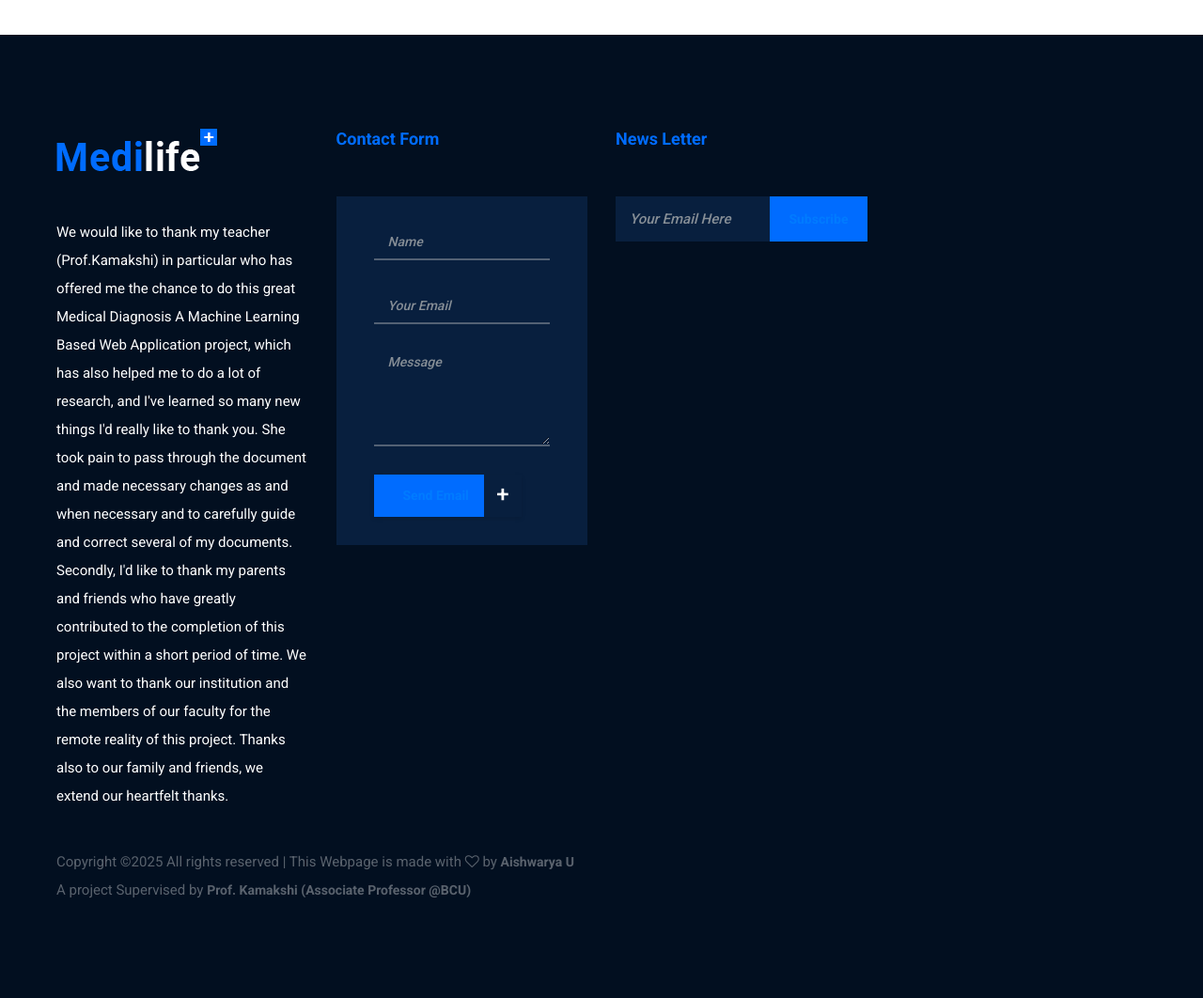
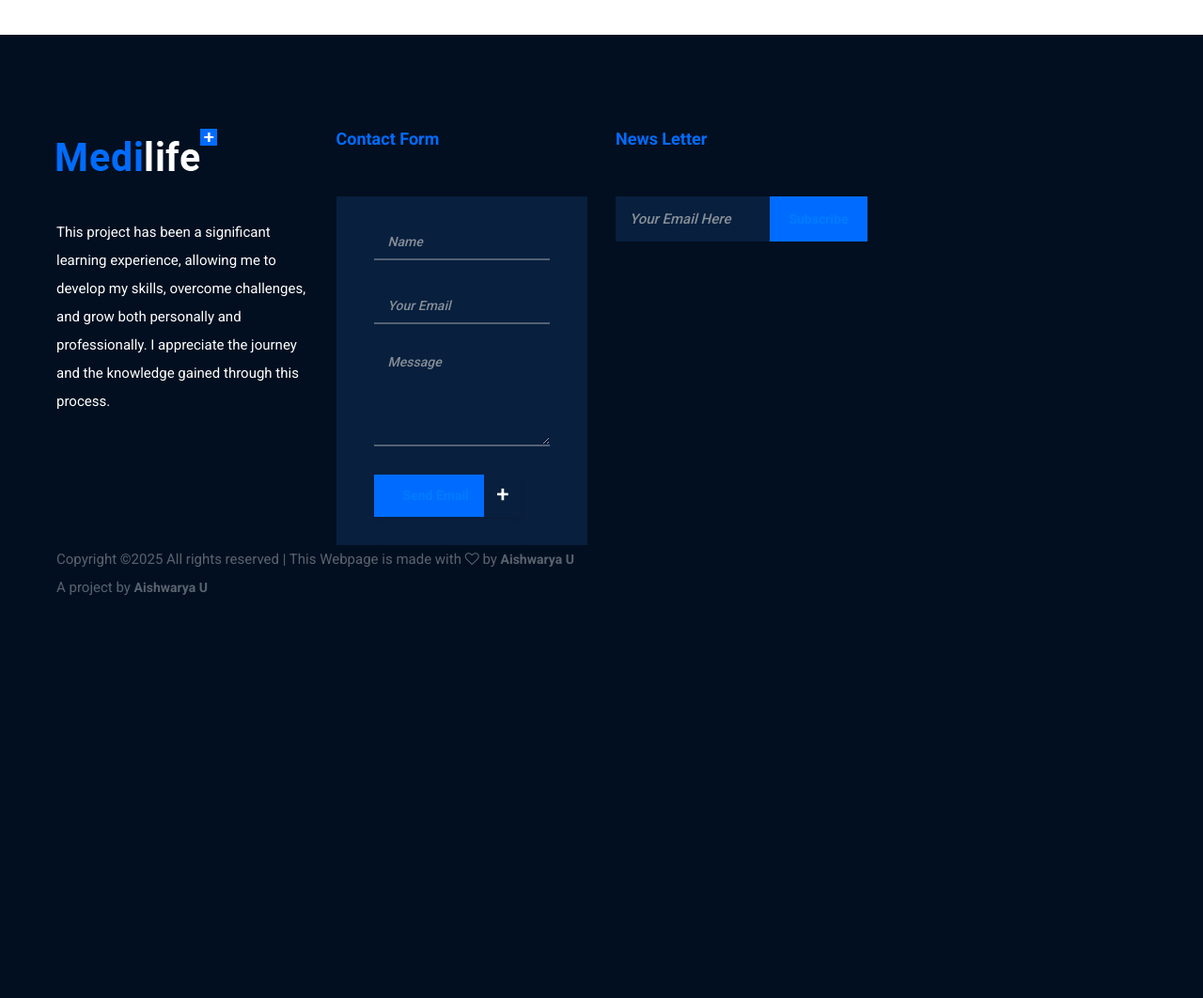
Before and after one commit to AishwaryaBCU/BCU-Diseases, a Python web app: template templates/contact.html in a window 1280 px wide. Shown: the part 1112-2174 px from the top of the page at 94% size. After the commit the page ends 1746 px from the top, so only its background shows below. Run offline with Jinja, Linux system fonts and the light colour scheme; the template is opened without the code that fills it, so the values that code supplies are empty; some libraries are stand-ins or nearby versions; some web fonts are replaced.

Commit message:
Update contact.html

```diff
--- a/templates/contact.html
+++ b/templates/contact.html
@@ -196,8 +196,7 @@
                             <div class="footer-logo">
                                 <img src="img/core-img/logo.png" alt="">
                             </div>
-                            <p>We would like to thank my teacher (Prof.Kamakshi) in particular who has offered me the chance to do this great Medical Diagnosis A Machine Learning Based Web Application project, which has also helped me to do a lot of research, and I've learned so many new things I'd really like to thank you. She took pain to pass through the document and made necessary changes as and when necessary and to carefully guide and correct several of my documents.
-Secondly, I'd like to thank my parents and friends who have greatly contributed to the completion of this project within a short period of time. We also want to thank our institution and the members of our faculty for the remote reality of this project. Thanks also to our family and friends, we extend our heartfelt thanks.</p>
+                            <p>This project has been a significant learning experience, allowing me to develop my skills, overcome challenges, and grow both personally and professionally. I appreciate the journey and the knowledge gained through this process.</p>
                             <div class="footer-social-info">
 
                             </div>
@@ -248,7 +247,7 @@
                             <div class="copywrite-text">
                                 <p><!-- Link back to Colorlib can't be removed. Template is licensed under CC BY 3.0. -->
 Copyright &copy;<script>document.write(new Date().getFullYear());</script> All rights reserved | This Webpage is made with <i class="fa fa-heart-o" aria-hidden="true"></i> by <a href="https://colorlib.com" target="_blank"><a href="index.html">Aishwarya U</a>
-<p>A project Supervised by <a href="https://themewagon.com/" target="_blank">Prof. Kamakshi (Associate Professor @BCU)</a>
+<p>A project by <a href="https://themewagon.com/" target="_blank"> Aishwarya U</a>
 </p>                            </div>
                         </div>
                     </div>
```
